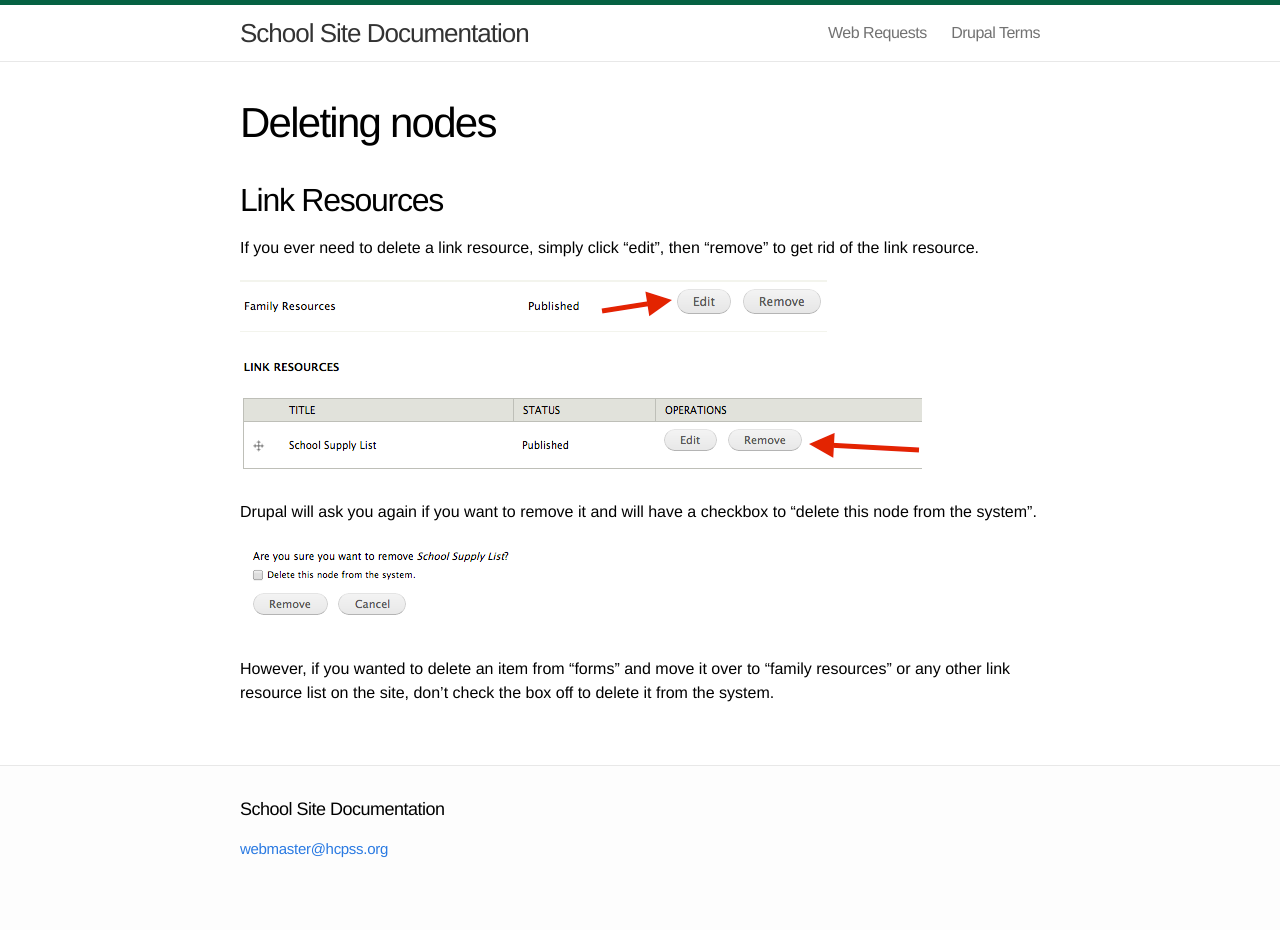
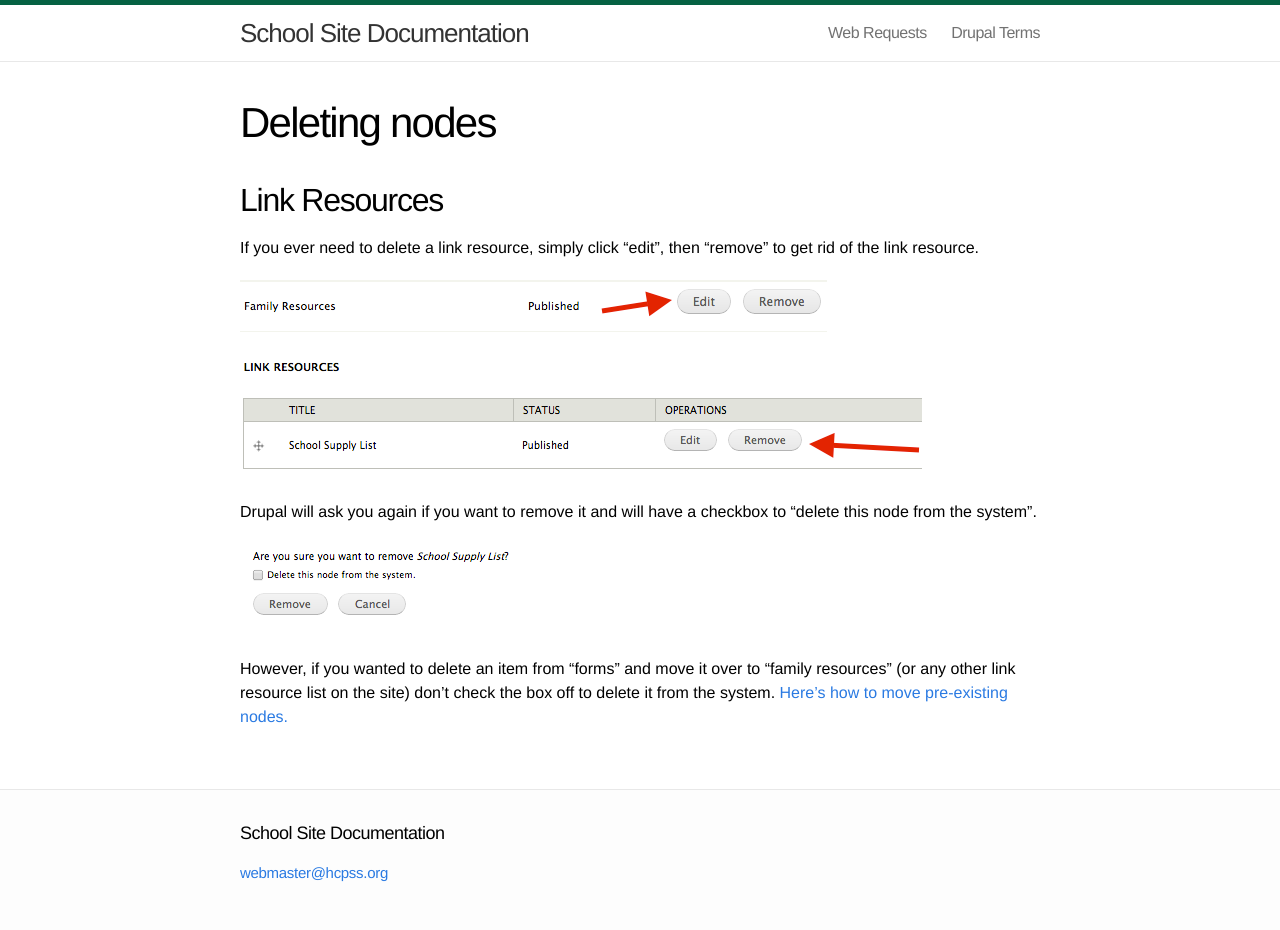
Before and after one commit to HCPSS/schoolsites-help, a Jekyll site: the page built from _posts/2014-07-17-deleting-files.md, in a window 1280 px wide. Built offline with Jekyll 4.4.1, drawn with Linux system fonts in a browser that asks for light colours; Markdown is read by kramdown in place of the engine named in the settings; before the commit the page ends 906 px from its top, so only the background shows below that.

Commit message:
added more context for moving files around

```diff
--- a/_posts/2014-07-17-deleting-files.md
+++ b/_posts/2014-07-17-deleting-files.md
@@ -15,4 +15,4 @@ Drupal will ask you again if you want to remove it and will have a checkbox to "
 
 ![proper URL](/schoolsites-help/images/uploading/remove-system.png)
 
-However, if you wanted to delete an item from "forms" and move it over to "family resources" or any other link resource list on the site, don't check the box off to delete it from the system.
+However, if you wanted to delete an item from "forms" and move it over to "family resources" (or any other link resource list on the site) don't check the box off to delete it from the system. [Here's how to move pre-existing nodes.](/schoolsites-help/2014/07/15/moving-nodes/)
```
